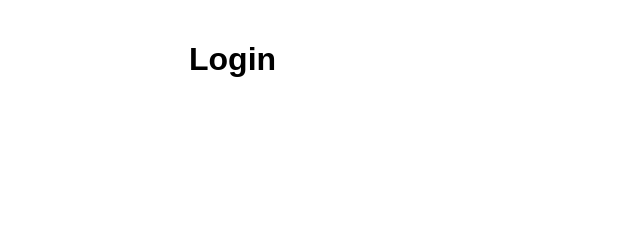
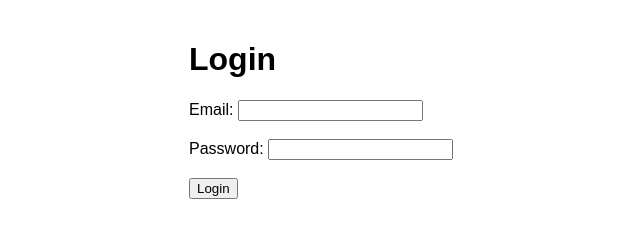
Before and after one commit to ronak127/Gas-Price, a plain HTML site: page login.html in a window 1280 px wide. Shown: the whole page, without its empty margins (51-691 px from the left). Drawn offline with Linux system fonts and the light colour scheme.

Commit message:
Update login.html

```diff
--- a/login.html
+++ b/login.html
@@ -5,10 +5,27 @@
   <meta name="viewport" content="width=device-width, initial-scale=1.0">
   <link rel="stylesheet" href="styles.css">
   <title>Login</title>
+
+  <!-- Firebase App (the core Firebase SDK) -->
+  <script src="https://www.gstatic.com/firebasejs/8.10.0/firebase-app.js"></script>
+
+  <!-- Add Firebase products that you want to use -->
+  <script src="https://www.gstatic.com/firebasejs/8.10.0/firebase-auth.js"></script>
+  <script src="https://www.gstatic.com/firebasejs/8.10.0/firebase-firestore.js"></script>
 </head>
 <body>
   <h1>Login</h1>
-  <!-- Add your content here -->
+
+  <form id="loginForm">
+    <label for="email">Email:</label>
+    <input type="email" id="email" required>
+    <br><br>
+    <label for="password">Password:</label>
+    <input type="password" id="password" required>
+    <br><br>
+    <button type="submit">Login</button>
+  </form>
+
   <script src="script.js"></script>
 </body>
 </html>
```
